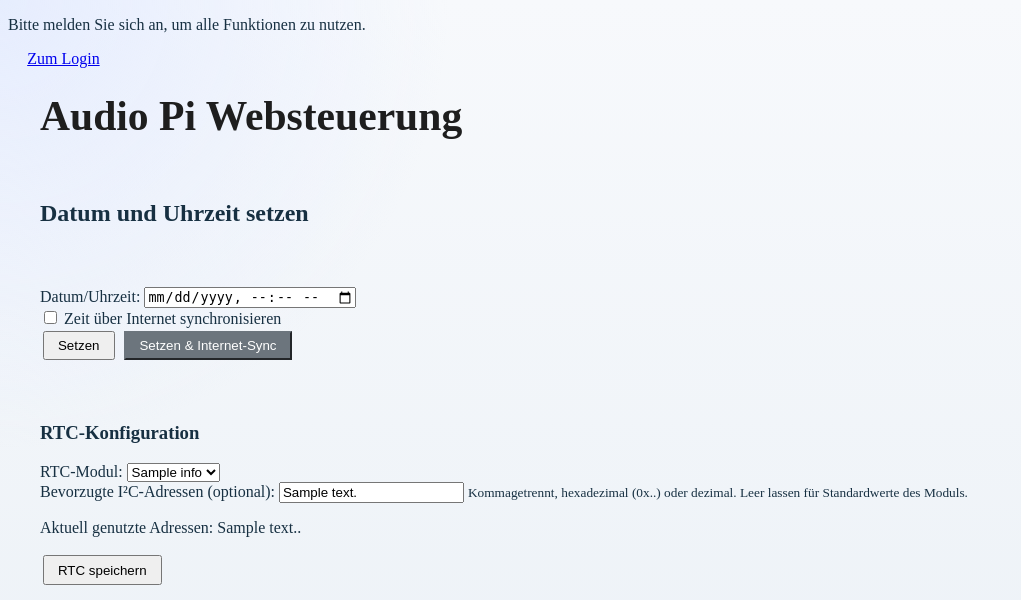
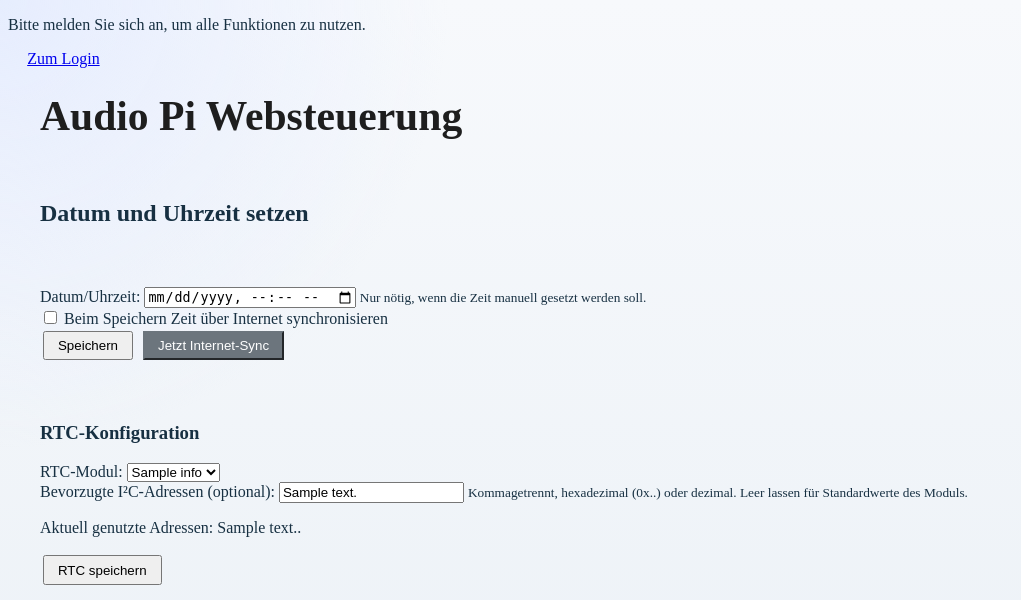
Before and after one commit to CoYoDuDe/Audio-Pi-Websystem, a Python web app: template templates/set_time.html in a window 1280 px wide. Shown: the top 600 px of the page, without its empty margins (0-1021 px from the left). Run offline with Jinja, Linux system fonts and the light colour scheme; the template is opened without the code that fills it: most values are stand-ins (such as "Sample title", 1, 10 or a date in 2020).

Commit message:
Clarify internet time sync form

```diff
--- a/templates/set_time.html
+++ b/templates/set_time.html
@@ -6,7 +6,8 @@
     <input type="hidden" name="csrf_token" value="{{ csrf_token() }}">
     <div class="form-group">
         <label for="datetime">Datum/Uhrzeit:</label>
-        <input type="datetime-local" id="datetime" name="datetime" required>
+        <input type="datetime-local" id="datetime" name="datetime">
+        <small class="hint">Nur nötig, wenn die Zeit manuell gesetzt werden soll.</small>
     </div>
     <div class="form-group checkbox-group">
         <input
@@ -16,12 +17,12 @@
             value="1"
             {% if sync_internet_default %}checked{% endif %}
         >
-        <label for="sync_internet">Zeit über Internet synchronisieren</label>
+        <label for="sync_internet">Beim Speichern Zeit über Internet synchronisieren</label>
     </div>
     <div class="button-group">
-        <button type="submit" class="btn btn-primary">Setzen</button>
-        <button type="submit" class="btn btn-secondary" name="sync_internet_action" value="1">
-            Setzen &amp; Internet-Sync
+        <button type="submit" class="btn btn-primary">Speichern</button>
+        <button type="submit" class="btn btn-secondary" name="sync_internet_action" value="1" formnovalidate>
+            Jetzt Internet-Sync
         </button>
     </div>
 </form>
```
